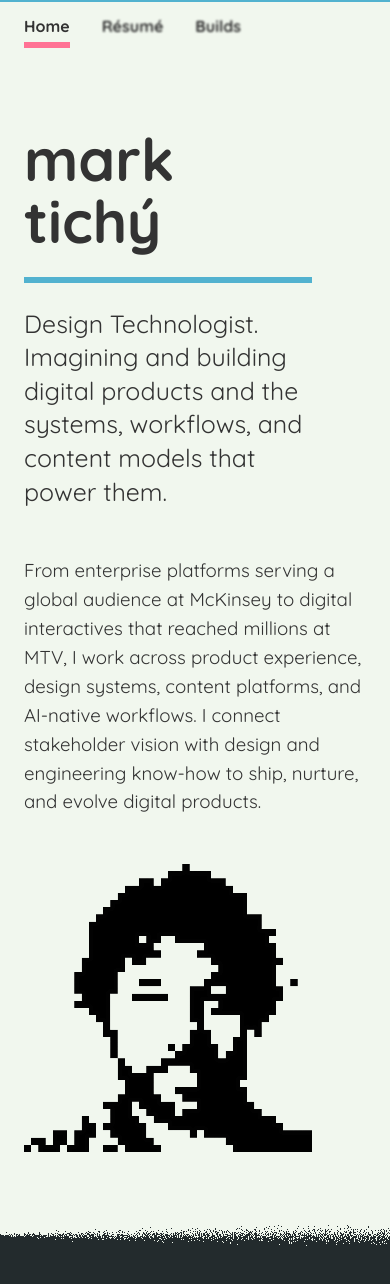
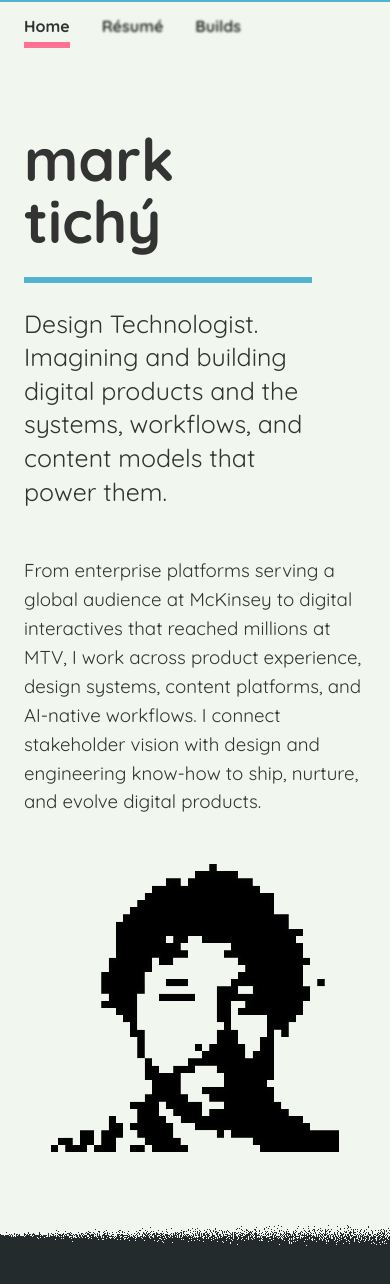
Before and after one commit to mtichy/tichy-hq-site, a Next.js app: page / in a window 390 px wide. Shown: the top 1284 px of the page. Built offline with nearby package versions, Linux system fonts and the light colour scheme.

Commit message:
feat: adjust hero component layout and image aspect ratio\n\nUpdated portrait column margin and changed image aspect class for better display

```diff
--- a/components/hero.tsx
+++ b/components/hero.tsx
@@ -28,13 +28,13 @@ export function Hero() {
         </div>
 
         {/* Portrait column */}
-        <div className="w-full max-w-[288px] shrink-0">
+        <div className="mx-auto w-full max-w-[288px] shrink-0 lg:mx-0">
           <img
             src="/images/portrait.png"
             alt="Pixel-art portrait of mark tichý"
             width={288}
             height={288}
-            className="h-72 w-72 [image-rendering:pixelated]"
+            className="aspect-square w-full [image-rendering:pixelated]"
           />
         </div>
       </div>
```
